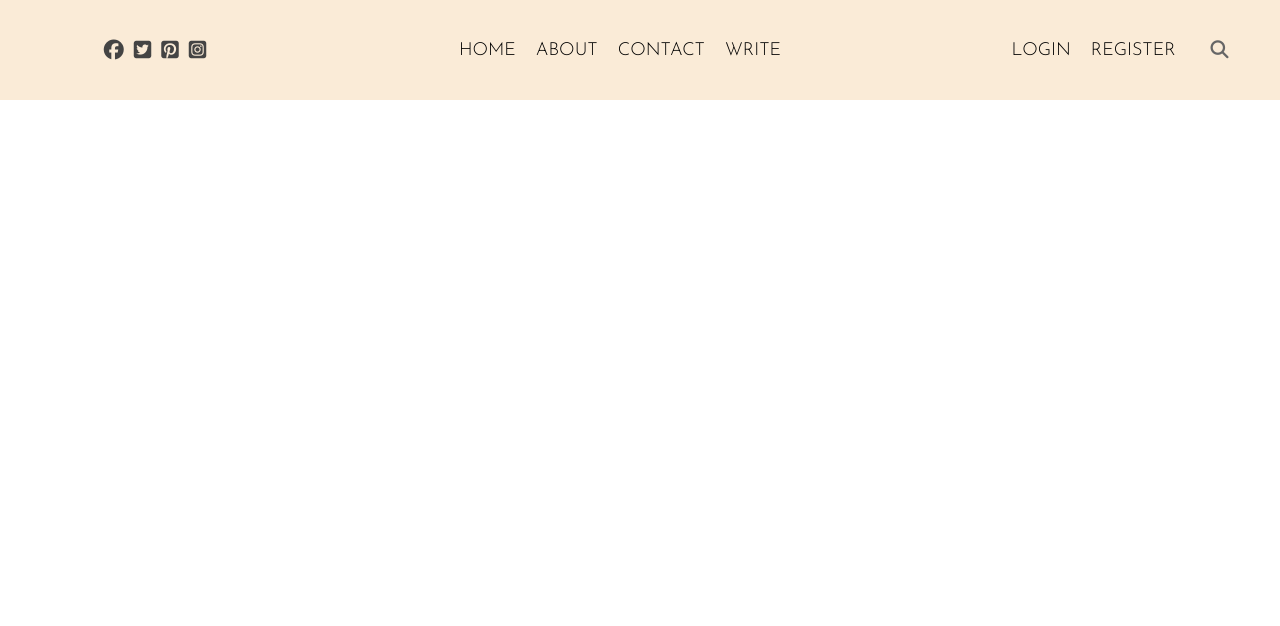
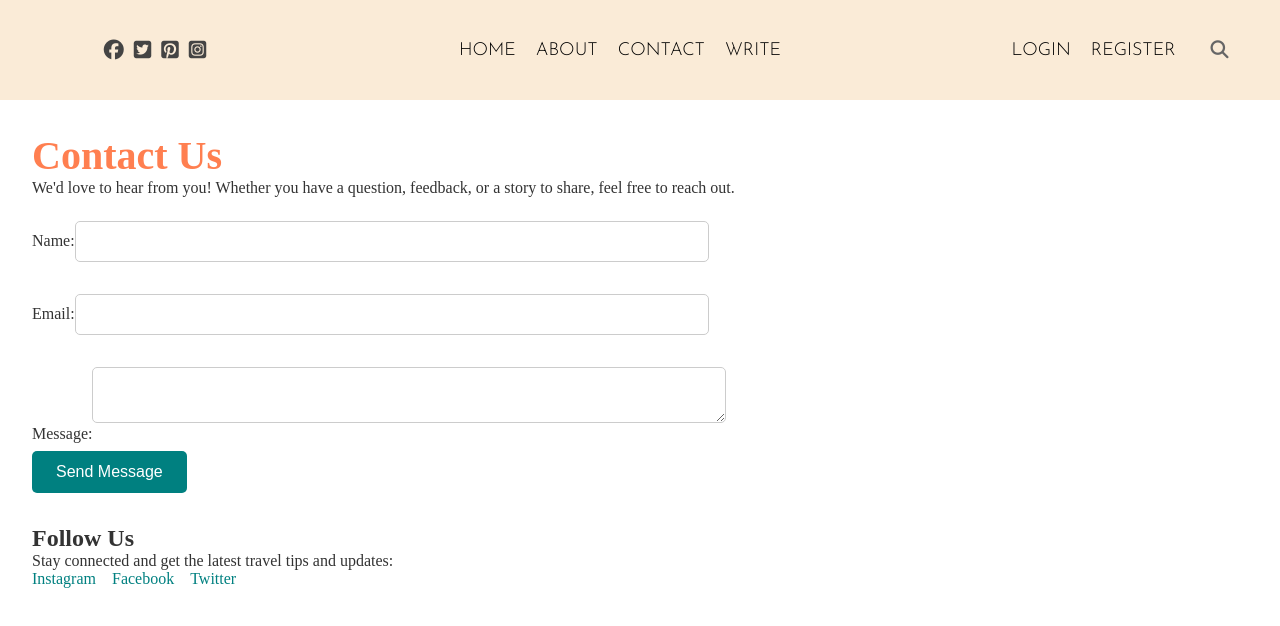
Before and after one commit to DalineSeritsane/Blog-website, a React (Create React App) app: page /contact in a window 1280 px wide. Shown: the top 626 px of the page. Built offline with nearby package versions, Linux system fonts and the light colour scheme.

Commit message:
about and contact updates

```diff
--- a/src/App.js
+++ b/src/App.js
@@ -7,6 +7,8 @@ import Write from "./pages/write/Write";
 import Setting from "./pages/settings/Setting";
 import Login from "./pages/login/Login";
 import Register from "./pages/register/Register";
+import About from "./pages/about/About";
+import Contact from "./pages/contact/Contact";
 
 function App() {
   const user = true;
@@ -17,6 +19,8 @@ function App() {
       <Route path="/" exact element={<Home></Home>}></Route>
           <Route path="/register" element={user ? <Home/> : <Register />} ></Route>
           <Route path="/login" element={user ? <Home/> : <Login />} ></Route>
+          <Route path="/about" element={ <About />} ></Route>
+          <Route path="/contact" element={ <Contact />} ></Route>
           <Route path="/write" element={user ? <Write /> : <Register />} ></Route>
           <Route path="/setting" element={user ? <Setting /> : <Register/>} ></Route>
           <Route path="/post/:postId" element={<Single />} ></Route>
--- a/src/pages/about/About.jsx
+++ b/src/pages/about/About.jsx
@@ -0,0 +1,56 @@
+
+import React from 'react';
+import './about.css';
+import Sidebar from '../../sidebar/Sidebar';
+
+const About = () => {
+  return (
+    <div className="about-container">
+      <header className="about-header">
+        <h1>About Us</h1>
+        <p>Welcome to COUPLES ABROAD  - Your guide to exploring the world as couples, one journey at a time.</p>
+      </header>
+
+      <section className="about-section">
+        <h2>Who We Are</h2>
+        <p>
+          Couple Abroad is a travel blog dedicated to sharing authentic, inspiring, and practical travel stories and guides as couples.
+          Whether you're a seasoned traveler or planning your first adventure, we're here to help you make the most of your journey.
+        </p>
+      </section>
+
+      <section className="about-section">
+        <h2>Our Mission</h2>
+        <p>
+          Our mission is to empower travelers with insights and tips to explore the world confidently and responsibly.
+          We believe in sustainable travel and aim to highlight unique experiences, hidden gems, and the diverse cultures of each destination.
+        </p>
+      </section>
+
+      <section className="about-section">
+        <h2>Meet the Team</h2>
+        <br></br>
+        <div className="team">
+          <div className="team-member">
+            <h3>Alex Journey</h3>
+            <p>Founder & Travel Writer</p>
+            <p>
+              With over 10 years of travel experience, Alex started Wanderlust Trails to inspire people to step out of their comfort zones and see the world in new ways.
+            </p>
+          </div>
+          <div className="team-member">
+            <h3>Taylor Adventure</h3>
+            <p>Photographer & Content Creator</p>
+            <p>
+              Taylor captures the beauty of each destination, bringing it to life through stunning visuals and heartfelt storytelling.
+            </p>
+          </div>
+        </div>
+      </section>
+      <Sidebar/>
+
+    </div>
+  );
+};
+
+export default About;
--- a/src/pages/about/about.css
+++ b/src/pages/about/about.css
@@ -0,0 +1,34 @@
+.about-container {
+    padding: 2rem;
+    color: #333;
+  }
+
+  .about-header h1 {
+    font-size: 90px;
+    color: coral;
+  }
+
+  .about-section h2 {
+    font-size: 2rem;
+    margin-top: 1.5rem;
+  }
+
+  .about-section p {
+    line-height: 1.6;
+    font-size: 20px;
+  }
+
+  .team {
+    display: flex;
+    gap: 2rem;
+    flex-wrap: wrap;
+  }
+
+  .team-member {
+    max-width: 300px;
+  }
+
+  a {
+    color: #2a7f62;
+    text-decoration: none;
+  }
--- /dev/null
+++ b/src/pages/contact/Contact.jsx
@@ -0,0 +1,80 @@
+
+import React, { useState } from 'react';
+import './contact.css';
+
+const Contact = () => {
+  const [formData, setFormData] = useState({ name: '', email: '', message: '' });
+  const [formStatus, setFormStatus] = useState('');
+
+  const handleChange = (e) => {
+    const { name, value } = e.target;
+    setFormData({ ...formData, [name]: value });
+  };
+
+  const handleSubmit = (e) => {
+    e.preventDefault();
+    // Here you would typically send formData to a backend service or API
+    console.log('Form submitted:', formData);
+    setFormStatus('Thank you! Your message has been sent.');
+    setFormData({ name: '', email: '', message: '' }); // Reset form fields
+  };
+
+  return (
+    <div className="contact-container">
+      <header className="contact-header">
+        <h1>Contact Us</h1>
+        <p>
+          We'd love to hear from you! Whether you have a question, feedback, or a story to share, feel free to reach out.
+        </p>
+      </header>
+
+      <section className="contact-form-section">
+        <form onSubmit={handleSubmit} className="contact-form">
+          <label>
+            Name:
+            <input
+              type="text"
+              name="name"
+              value={formData.name}
+              onChange={handleChange}
+              required
+            />
+          </label>
+          <label>
+            Email:
+            <input
+              type="email"
+              name="email"
+              value={formData.email}
+              onChange={handleChange}
+              required
+            />
+          </label>
+          <label>
+            Message:
+            <textarea
+              name="message"
+              value={formData.message}
+              onChange={handleChange}
+              required
+            />
+          </label>
+          <button type="submit" className="submit-button">Send Message</button>
+          {formStatus && <p className="form-status">{formStatus}</p>}
+        </form>
+      </section>
+
+      <section className="social-media-section">
+        <h2>Follow Us</h2>
+        <p>Stay connected and get the latest travel tips and updates:</p>
+        <div className="social-media-links">
+          <a href="https://instagram.com/wanderlusttrails" target="_blank" rel="noopener noreferrer">Instagram</a>
+          <a href="https://facebook.com/wanderlusttrails" target="_blank" rel="noopener noreferrer">Facebook</a>
+          <a href="https://twitter.com/wanderlusttrails" target="_blank" rel="noopener noreferrer">Twitter</a>
+        </div>
+      </section>
+    </div>
+  );
+};
+
+export default Contact;
--- /dev/null
+++ b/src/pages/contact/contact.css
@@ -0,0 +1,57 @@
+.contact-container {
+    padding: 2rem;
+    color: #333;
+  }
+
+  .contact-header h1 {
+    font-size: 2.5rem;
+    color: coral;
+  }
+
+  .contact-form-section {
+    margin-top: 1.5rem;
+  }
+
+  .contact-form label {
+    display: block;
+    margin: 1rem 0 0.5rem;
+  }
+
+  .contact-form input,
+  .contact-form textarea {
+    width: 50%;
+    padding: 0.75rem;
+    margin-bottom: 1rem;
+    border: 1px solid #ccc;
+    border-radius: 5px;
+  }
+
+  .submit-button {
+    padding: 0.75rem 1.5rem;
+    background-color: teal;
+    color: white;
+    border: none;
+    border-radius: 5px;
+    cursor: pointer;
+    font-size: 16px;
+  }
+
+  .submit-button:hover {
+    background-color: #246a53;
+  }
+
+  .form-status {
+    color: #2a7f62;
+    margin-top: 1rem;
+  }
+
+  .social-media-section {
+    margin-top: 2rem;
+  }
+
+  .social-media-links a {
+    display: inline-block;
+    margin-right: 1rem;
+    color: teal;
+    text-decoration: none;
+  }
```
